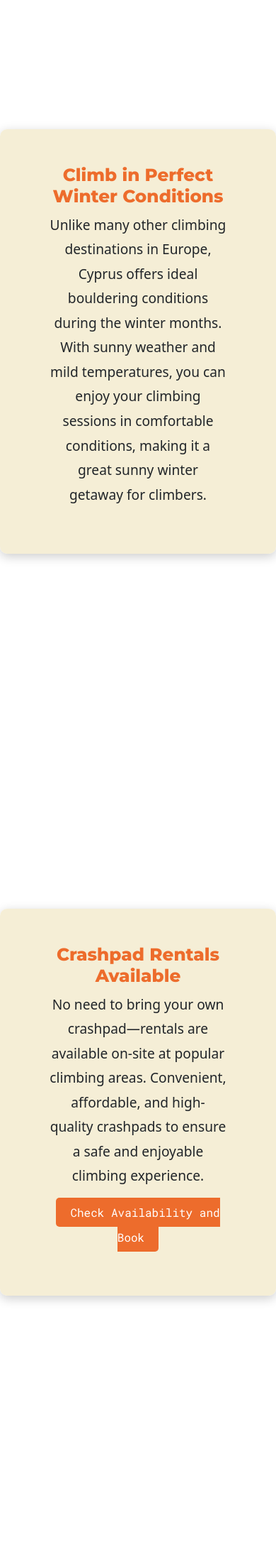
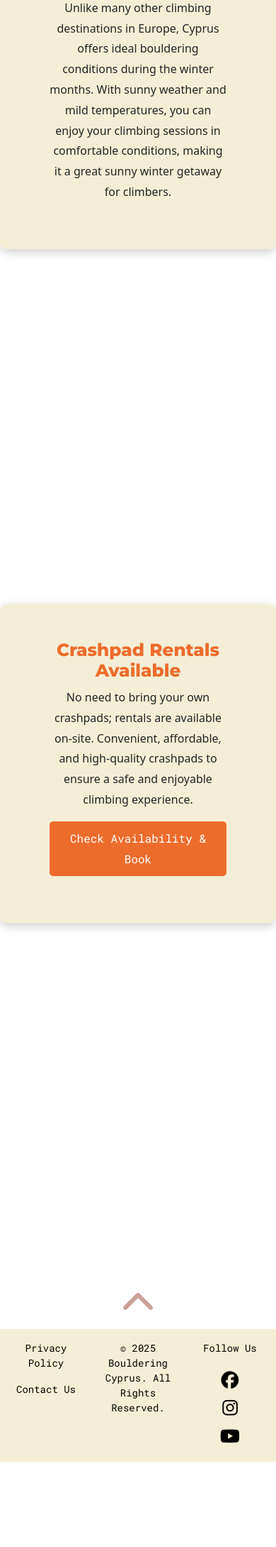
Before and after one commit to dimispapa/bouldering-cyprus, a Django app: page / in a window 390 px wide, after a click that opens the changed part. Shown: the part 3840-6019 px from the top of the page at 71% size. After the commit the page ends 5899 px from the top, so only its background shows below. Run offline with Django 5.2, Linux system fonts and the light colour scheme; some libraries are stand-ins or nearby versions.

Commit message:
style: make index page more responsive

```diff
--- a/home/static/css/home.css
+++ b/home/static/css/home.css
@@ -114,7 +114,7 @@
   font-size: 1.2rem;
   line-height: 1.8;
   text-align: center;
-  /* Semi-transparent white background */
+  /* Semi-transparent background */
   background-color: rgba(244, 237, 210, 0.9);
   border-radius: 10px;
   box-shadow: 0 4px 15px rgba(0, 0, 0, 0.2);
@@ -162,6 +162,10 @@
 
   #hero-image5 {
     background-image: url("../../../static/images/hero_image5/bouldering_group_sunset_640.webp");
+  }
+
+  .text-content {
+    font-size: smaller;
   }
 }
 
--- a/home/templates/home/index.html
+++ b/home/templates/home/index.html
@@ -15,17 +15,13 @@
       </div>
     </div>
     <!-- Hero Image 2 -->
-    <div id="hero-image2" class="hero-image">
-    </div>
+    <div id="hero-image2" class="hero-image"></div>
     <!-- Hero Image 3 -->
-    <div id="hero-image3" class="hero-image">
-    </div>
+    <div id="hero-image3" class="hero-image"></div>
     <!-- Hero Image 4 -->
-    <div id="hero-image4" class="hero-image">
-    </div>
+    <div id="hero-image4" class="hero-image"></div>
     <!-- Hero Image 5 -->
-    <div id="hero-image5" class="hero-image">
-    </div>
+    <div id="hero-image5" class="hero-image"></div>
   </div>
 
   <!-- Scrolling Content Section -->
@@ -69,9 +65,9 @@
     <div id="text-box-5" class="text-box">
       <div class="text-content">
         <h2>Crashpad Rentals Available</h2>
-        <p>No need to bring your own crashpad—rentals are available on-site at popular climbing areas. Convenient, affordable, and high-quality crashpads to ensure a safe and enjoyable climbing experience.</p>
+        <p>No need to bring your own crashpads; rentals are available on-site. Convenient, affordable, and high-quality crashpads to ensure a safe and enjoyable climbing experience.</p>
         <p>
-          <a href="#" class="button-primary">Check Availability and Book</a>
+          <a href="#" class="button-primary">Check Availability &amp; Book</a>
         </p>
       </div>
     </div>
--- a/static/css/base.css
+++ b/static/css/base.css
@@ -27,11 +27,6 @@ h1, h2 {
 
 /* Header */
 /* Navbar */
-.navbar {
-    color: #000000;
-    background-color: #f4edd2;
-}
-
 .navbar .navbar-brand {
     font-size: 28px;
 }
@@ -55,7 +50,7 @@ h1, h2 {
 
 /* Solid Navbar */
 .navbar-scrolled {
-    background-color: #f4edd2 !important;
+    background-color: rgba(244, 237, 210, 0.9) !important;
     /* Solid color for navbar */
     box-shadow: 0 4px 10px rgba(0, 0, 0, 0.1);
     /* Optional shadow for distinction */
@@ -84,12 +79,16 @@ h1, h2 {
     color: #ffffff;
     border: none;
     padding: 10px 20px;
-    font-size: 1rem;
+    font-size: 1.4rem;
     border-radius: 5px;
     cursor: pointer;
     transition: background-color 0.3s ease;
     text-decoration: none;
-
+    display: inline-block;
+    width: 100%;
+    max-width: 300px;
+    box-sizing: border-box;
+    text-align: center;
 }
 
 .button-primary:hover {
@@ -105,7 +104,7 @@ h1, h2 {
 /* Footer */
 footer {
     color: #000000;
-    background-color: #f4edd2;
+    background-color: rgba(244, 237, 210, 0.9);
     text-align: center;
     font-size: 1rem;
     padding: 10px 0;
@@ -121,3 +120,35 @@ footer a {
 footer a:hover {
     color: #ed6c2c;
 }
+
+/* Responsive Navbar and Footer */
+@media (max-width: 576px) {
+    footer .social-media-icons {
+        display: flex;
+        flex-direction: column;
+        align-items: center;
+    }
+
+    footer .social-media-icons a {
+        margin-bottom: 2px;
+    }
+}
+
+@media (max-width: 768px) {
+    .navbar .navbar-brand {
+        font-size: 20px;
+    }
+
+    .navbar .nav-link {
+        font-size: 16px;
+    }
+
+    footer {
+        font-size: 0.875rem;
+    }
+
+    .button-primary {
+        font-size: 1rem;
+        max-width: fit-content;
+    }
+}
--- a/templates/base.html
+++ b/templates/base.html
@@ -101,7 +101,7 @@
           <!-- Social Media Section -->
           <div class="col-4">
             <p>Follow Us</p>
-            <div class="d-flex justify-content-center">
+            <div class="d-flex justify-content-center social-media-icons">
               <a href="https://facebook.com" target="_blank" class="mx-2 fs-2 social-icons"><i class="fa-brands fa-facebook"></i></a>
               <a href="https://instagram.com/bouldering_cyprus/" target="_blank" class="mx-2 fs-2 social-icons"><i class="fa-brands fa-instagram"></i></a>
               <a href="https://www.youtube.com/@cyprusbouldering9957" target="_blank" class="mx-2 fs-2 social-icons"><i class="fa-brands fa-youtube"></i></a>
```
